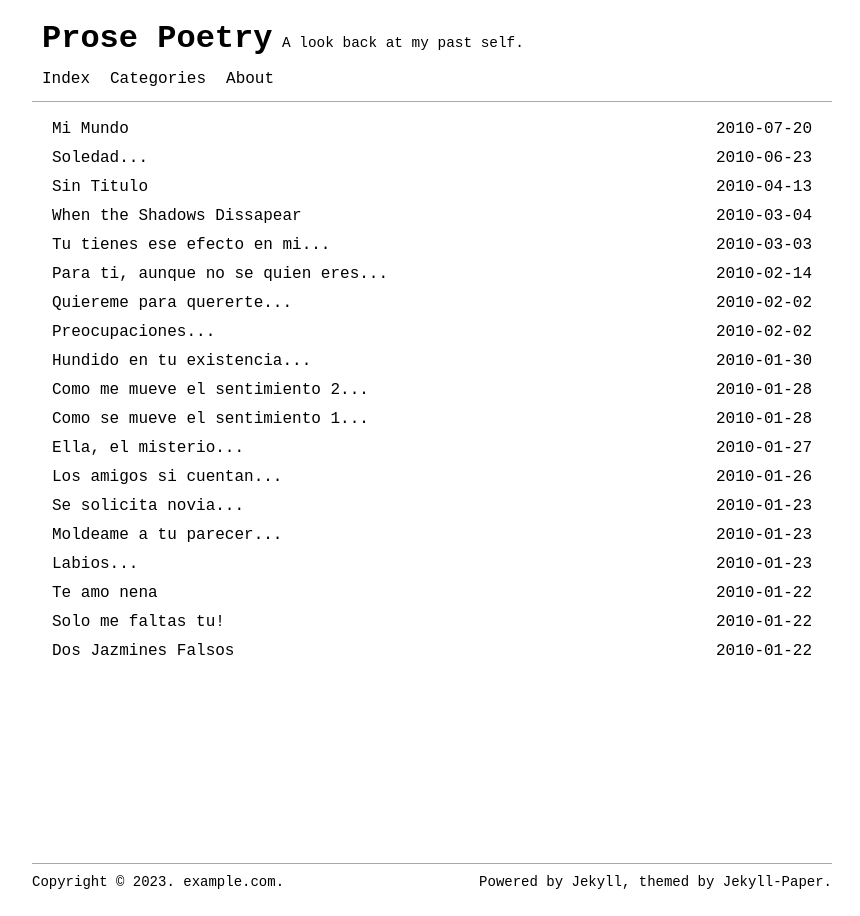
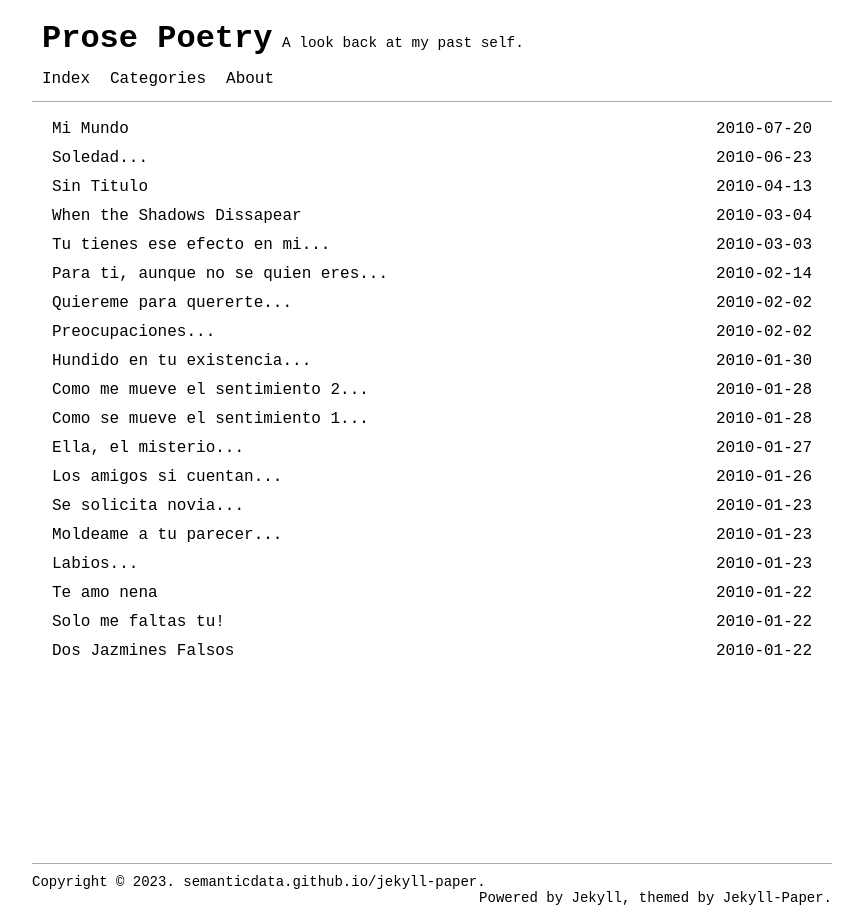
Before and after one commit to semanticdata/prose-poetry, a Jekyll site: the page built from index.html, in a window 1280 px wide. Shown: the whole page, without its empty margins (208-1068 px from the left). Built offline with Jekyll 4.4.1, drawn with Linux system fonts in a browser that asks for light colours; the list of posts is cut into pages by our own code.

Commit message:
update _config.yml

```diff
--- a/_config.yml
+++ b/_config.yml
@@ -10,7 +10,7 @@ description: >- # this means to ignore newlines until "baseurl:"
 keywords: [blog, poetry, prose-poetry]
 baseurl: "" # the subpath of your site, e.g. /blog
 url: "https://semanticdata.github.io/jekyll-paper" # base hostname & protocol, e.g. http://example.com
-domain: "example.com" # domain name for site, e.g. example.com
+domain: "semanticdata.github.io/jekyll-paper" # domain name for site, e.g. example.com
 language: en
 # Supported languages list:
 # es: Español (Spanish)
```
